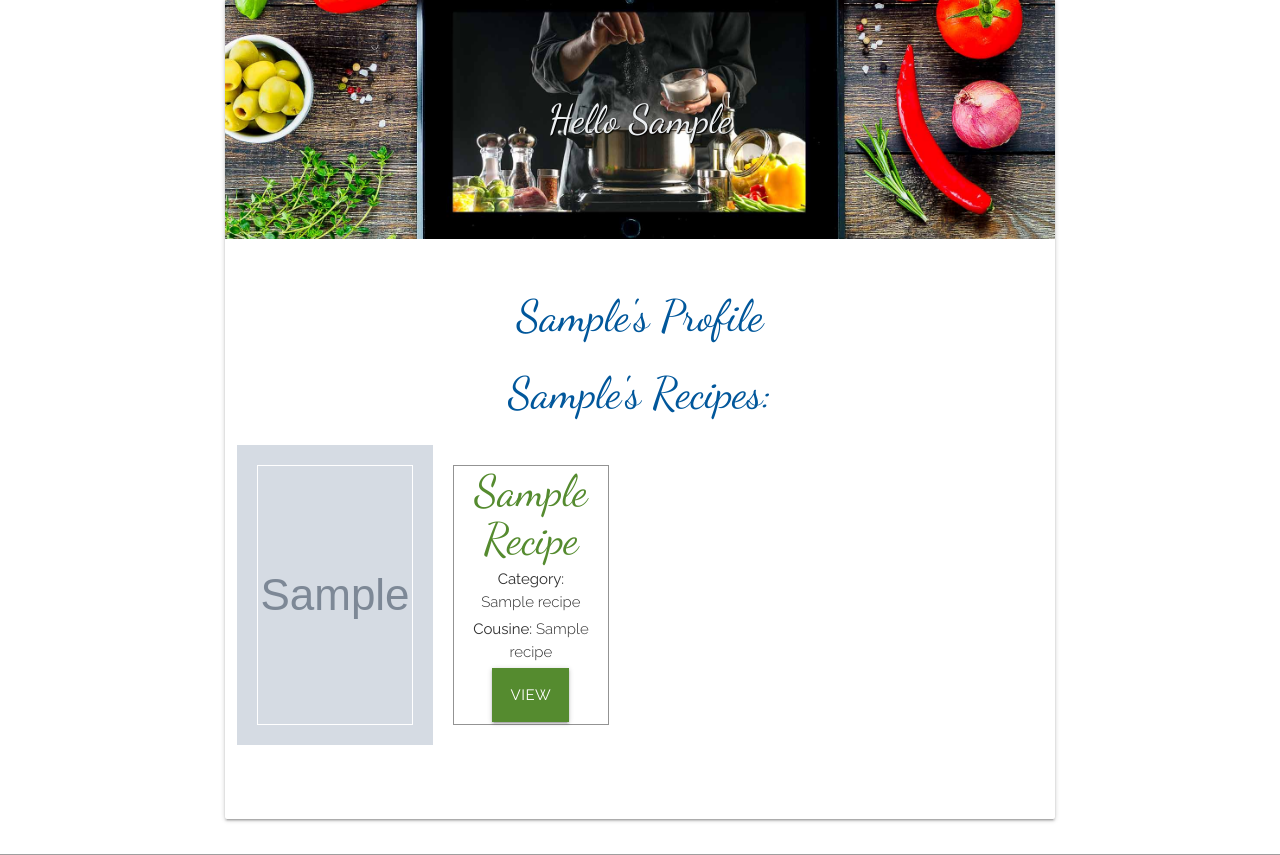
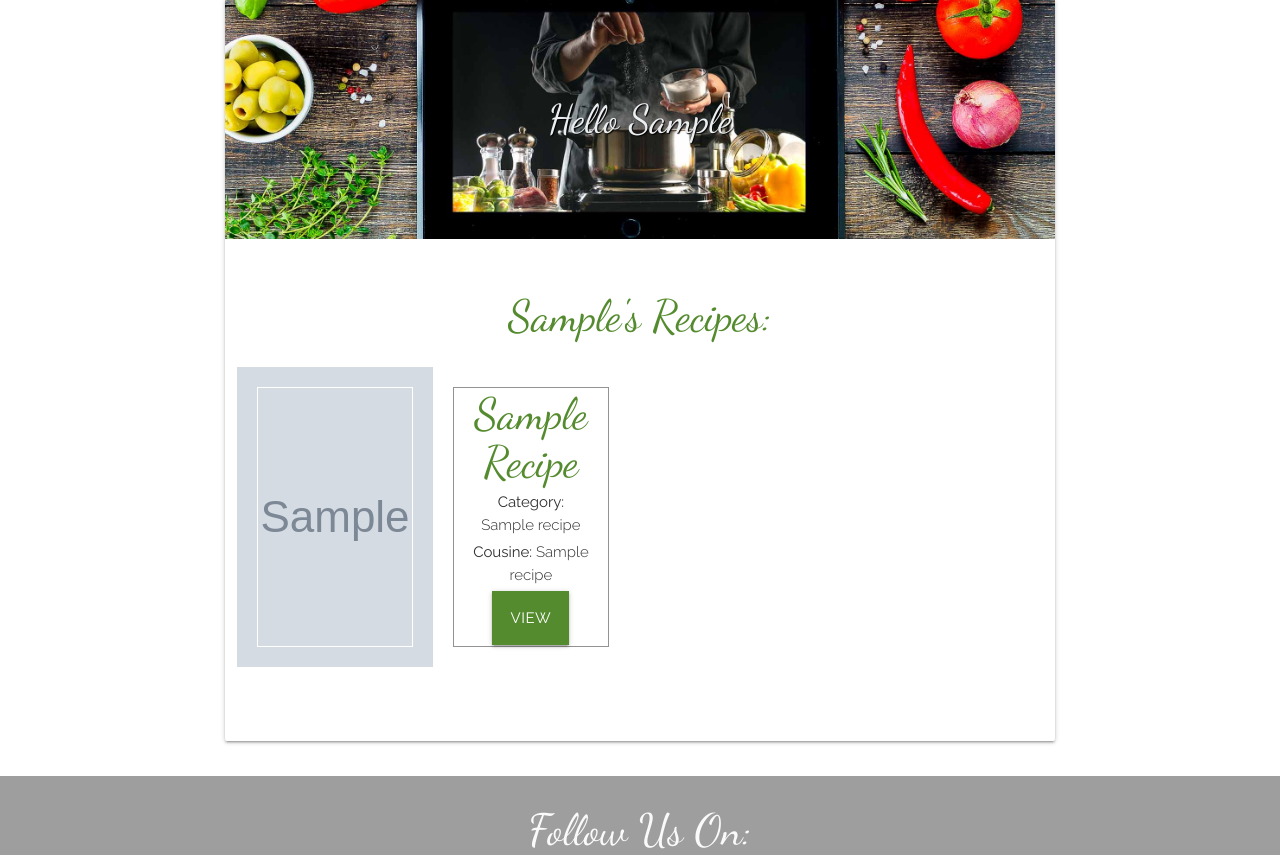
Before and after one commit to andrewskyboss/milestone-project-03, a Flask app: page /profile/1 in a window 1280 px wide. Shown: the part 109-964 px from the top of the page. Run offline with Flask 2, Linux system fonts and the light colour scheme; the visitor is signed in with stand-in values (Sample User, id 1); grey boxes marked "Sample" are stand-in pictures; a database or web service that is not in the repository returns one stand-in record (values such as "Sample title"); some libraries are stand-ins or nearby versions.

Commit message:
profile page layout update

```diff
--- a/static/css/style.css
+++ b/static/css/style.css
@@ -154,6 +154,10 @@ img.header-logo-mobile {
 }
 .card .single-recipe {
     position: relative;
+}
+
+.card .card-content h3.profile-user-title {
+    margin-top: 50px;
 }
 
 .card-content.single-recipe .single-recipe-box {
--- a/templates/profile.html
+++ b/templates/profile.html
@@ -10,9 +10,9 @@
                 </div>
                 <div class="card-content">
                     <div class="row">
-                        <h3 class="center-align light-blue-text text-darken-4">
+                        <!-- <h3 class="center-align light-blue-text text-darken-4">
                             {{ username }}'s Profile
-                        </h3>
+                        </h3> -->
 
                         {% if session.user|lower == "admin"|lower %}
                             <div class="col s12 center-align">
@@ -26,9 +26,11 @@
                         {% endif %}
 
                         {% if session.user %}
-                            <h3 class="center-align light-blue-text text-darken-4">
-                                {{ username }}'s Recipes:
-                            </h3>
+                            <div class="col s12 profile-user-title">
+                                <h3 class="light-green-text text-darken-3 center-align">
+                                    {{ username }}'s Recipes:
+                                </h3>
+                            </div>
                             <div class="row image-text-row-recipes">
                                 {% for recipe in recipe %}
                                 <div class="col s12 m12 l6 image-text-col-recipe">
```
